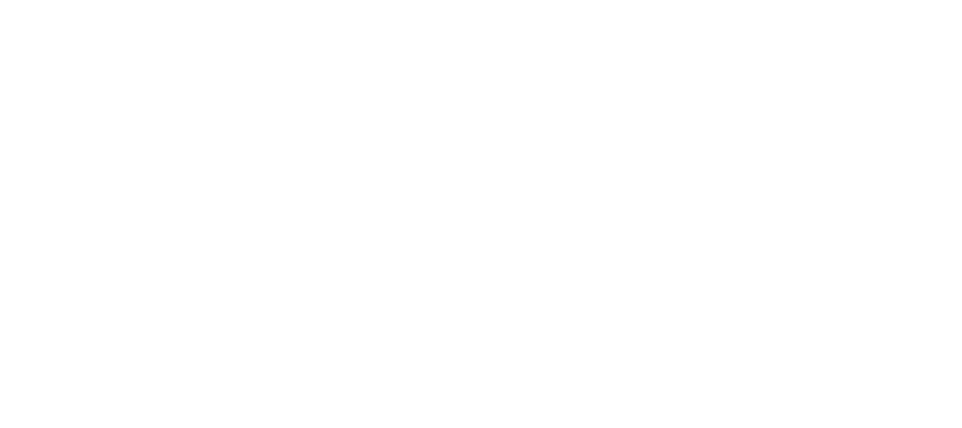
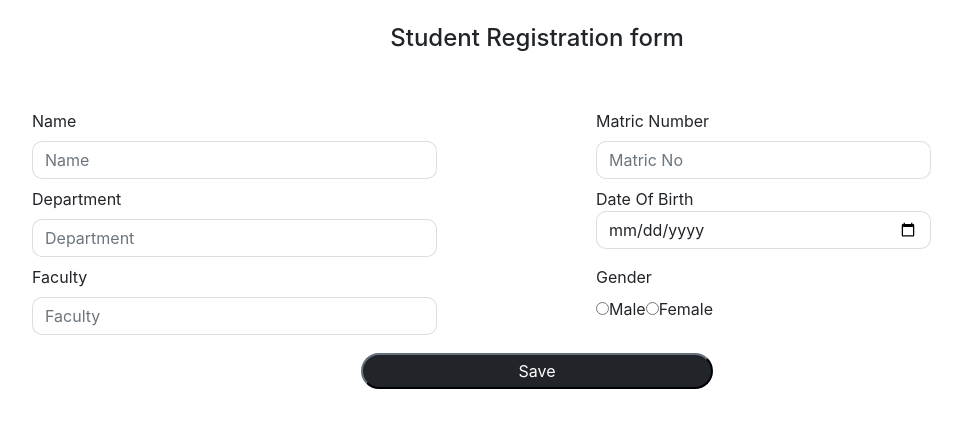
Before and after one commit to EniolaOpakunle/Student-Result-System, a React (Create React App) app: page /register in a window 1280 px wide. Before the commit this address had no page. Shown: the top 428 px of the page, without its empty margins (103-1065 px from the left). Built offline with nearby package versions, Linux system fonts and the light colour scheme.

Commit message:
add register link to the login page

```diff
--- a/src/App.js
+++ b/src/App.js
@@ -8,6 +8,7 @@ import StudentLogin from "./components/StudentLogin";
 import Result from "./components/Result";
 import AdminDashboard from "./components/AdminDashboard";
 import EditStudent from "./components/EditStudent";
+import Register from "./components/Register";
 // import TeacherDashboard from './TeacherDashboard';
 
 const App = () => {
@@ -15,11 +16,13 @@ const App = () => {
     <>
       <Routes>
         <Route exact path="/" element={<StudentLogin />} />
+        <Route path="/login" element={<StudentLogin/>}/>
         <Route path="/result" element={<Result />} />
         <Route exact path="/adminlogin" element={<AdminLogin />} />
         <Route path="/admindashboard" element={<AdminDashboard />} />
         <Route path="/add-student" element={<AddStudent />} />
         <Route path="/edit-student/:id" element={<EditStudent />} />
+        <Route path="/register" element={<Register/>}/>
       </Routes>
     </>
   );
--- /dev/null
+++ b/src/components/Register.js
@@ -0,0 +1,137 @@
+import React from 'react'
+import { useState } from 'react';
+import { useNavigate } from 'react-router-dom';
+
+
+function Register() {
+    const [name, setName] = useState('');
+    const [matric, setMatric] = useState('');
+    const [gender, setgender] = useState('');
+    const [dob, setdob] = useState('')
+    const [department, setdepartment] = useState('')
+    const [faculty, setfaculty] = useState('')
+    const [grade, setgrade] = useState('')
+    const [courses, setCourses] = useState([]);
+    const [message, setmessage] = useState('')
+    const navigate = useNavigate();
+
+    const handleSubmit = (e) => {
+        e.preventDefault();
+        const storedStudents = JSON.parse(localStorage.getItem('students')) || [];
+        let found = storedStudents.find(val => matric == val.matric )
+        if(found){
+          setmessage(`${matric} already registered`)
+        }
+        else{
+          const newStudent = {
+            name,
+            matric,
+            gender,
+            dob,
+            department,
+            faculty,
+            courses: courses.map((course) => ({
+              id: new Date().getTime() + Math.random() * 1000,
+              name: course.name,
+              score: course.score,
+              code: course.code,
+              grade: course.grade,
+            })),
+          };
+          storedStudents.push(newStudent);
+          localStorage.setItem('students', JSON.stringify(storedStudents));
+          navigate('/login')
+        }
+      };
+  return (
+    <div className='container-fluid addStudent p-4'>
+        <div className='header'>
+        <h4 className='text-center'>Student Registration form</h4>
+        </div>
+        <div className='mt-5 details'>
+            <form onSubmit={handleSubmit} className='row justify-content-center'>
+                <div className='col-lg-6 mt-2'>
+                    <label className='form-label'>Name</label>
+                    <input
+                    type="text"
+                    className='form-control w-75'
+                    placeholder="Name"
+                    value={name}
+                    onChange={(e) => setName(e.target.value)}
+                    required
+                    />
+                </div>
+                <div className='col-lg-5 mt-2'>
+                    <label className='form-label'>Matric Number</label>
+                    <input
+                    type='number'
+                    className='form-control w-75'
+                    placeholder="Matric No"
+                    value={matric}
+                    onChange={(e) => setMatric(e.target.value)}
+                    required
+                    />
+                </div>
+                <div className='col-lg-6 mt-2'>
+                    <label className='form-label'>Department</label>
+                    <input
+                    type="text"
+                    className='form-control w-75'
+                    placeholder='Department'
+                    value={department}
+                    onChange={(e) => setdepartment(e.target.value)}
+                    />
+                </div>
+                <div className='col-lg-5 mt-2'>
+                    <label>Date Of Birth</label>
+                    <input
+                    type="date"
+                    className='form-control w-75'
+                    placeholder='Date of Birth'
+                    value={dob}
+                    onChange={(e) => setdob(e.target.value)}
+                    required
+                    />
+                </div>
+                <div className='col-lg-6 mt-2'>
+                    <label className='form-label'>Faculty</label>
+                    <input
+                    type="text"
+                    className='form-control w-75'
+                    placeholder='Faculty'
+                    value={faculty}
+                    onChange={(e) => setfaculty(e.target.value)}
+                    />
+                </div>
+                <div className='col-lg-5 mt-2 form-group'>
+                    <label className='form-label'>Gender</label>
+                    <form action=""onChange={(e) => setgender(e.target.value)} className='d-flex'>
+                        <p>
+                        <input
+                        type="radio"
+                        value='male'/>
+                        Male
+                        </p>
+                        <p>
+                        <input
+                        type="radio"
+                        value='female'
+                        />
+                        Female
+                        </p>
+
+                    </form>
+                </div>
+                <div className='col-lg-4 mt-3'>
+                    <button type="submit" className=' w-100 p-1 btn-dark'>Save</button>
+                </div>
+            </form>
+      </div>
+      <div className='mt-3'>
+        <p className='text-danger'>{message}</p>
+      </div>
+    </div>
+  )
+}
+
+export default Register
--- a/src/components/Result.js
+++ b/src/components/Result.js
@@ -5,13 +5,16 @@ import contactImage from '../images/contact.png';
 
 function Result(){
     const [student, setstudent] = useState({})
+    const [intScore, setintScore] = useState()
+    const [totalScore, settotalScore] = useState('')
+    const [cgpa, setcgpa] = useState('')
         const {state} = useLocation()
+
   return (
     <div className='result container-fluid px-4 py-3'>
         <div className='header d-flex'>
             <h6>Results</h6>
             <h6 className='title'>{state.name}: <span className=''>{state.matric}</span></h6>
-            {/* <p>Matric Number: {state.matric}</p> */}
         </div>
         <div className='mt-4 result-div'>
             <table className='w-100 '>
@@ -32,7 +35,6 @@ function Result(){
                             <td>{course.name}</td>
                             <td>{course.score}</td>
                             <td>{course.grade}</td>
-                            {/* <td>{course.grade}</td> */}
 
                         </tr>
                     ))}
--- a/src/components/StudentLogin.js
+++ b/src/components/StudentLogin.js
@@ -13,11 +13,9 @@ function StudentLogin() {
         let found = storedStudents.find((val, index) => (MatricNo == val.matric))
         if (found){
             navigate('/result', {state: found})
-            console.log(found)
         }
         else{
             setmessage('Wrong matric no or student not registered')
-            // navigate('/result')
         }
     }
   return (
@@ -42,9 +40,9 @@ function StudentLogin() {
           <div className='mt-3'>
             <h6 className='text-danger'>{message}</h6>
           </div>
-          <Routes>
-            <Route path='/result' element= {<Result/>}/>
-          </Routes>
+          <div className='mt-3'>
+            <p>Not registered? <a href="/register">Register here</a> </p>
+          </div>
       </div>
     </div>
   )
```
